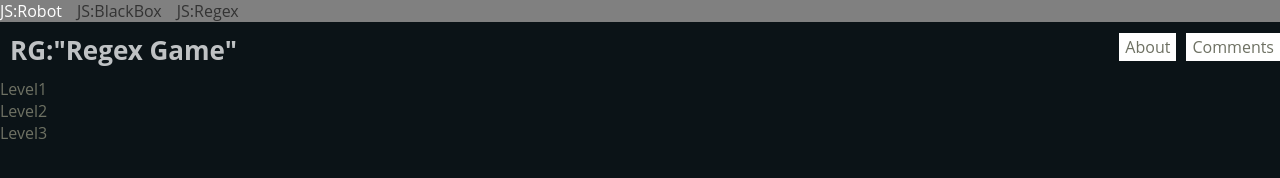
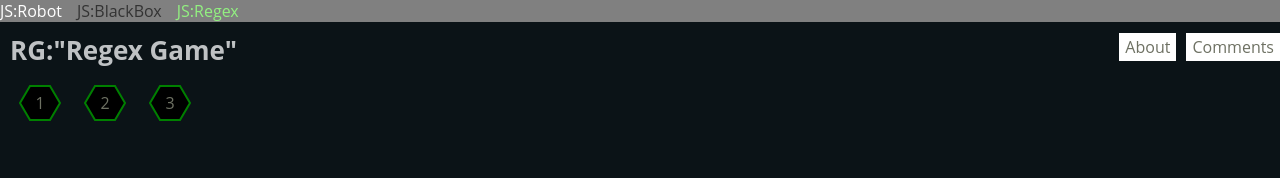
Before and after one commit to Ahineya/jsgame, a website: page app/index.html in a window 1280 px wide. Drawn offline with nearby package versions, Linux system fonts and the light colour scheme; some packages are replaced by stand-ins of ours; files that its build step writes are made by us from their sources.

Commit message:
mod: css & html, add canvas level selectors

```diff
--- a/app/index.html
+++ b/app/index.html
@@ -23,8 +23,8 @@
     <section id="wrapper" class="clearfix">
       <nav id="games-list" class="clearfix">
         <ul>
-          <li><a href="#" class="game-link">JS:Robot</a></li>
-          <li><a href="#" class="game-link">JS:BlackBox</a></li>
+          <li><a href="http://jsrobot.tk" class="game-link">JS:Robot</a></li>
+          <li><a href="http://jsblackbox.tk" class="game-link">JS:BlackBox</a></li>
           <li><a href="#" class="game-link selected">JS:Regex</a></li>
         </ul>
       </nav>
@@ -78,5 +78,56 @@
         <script src="scripts/controllers/golf.js"></script>
         <script src="scripts/services/levels.js"></script>
         <!-- endbuild -->
+
+<script>
+var CanvasBuild  = {
+    build : function(obj){
+        var corners = 6;
+        var cnv = obj.getContext('2d');
+        cnv.beginPath();
+        var oW = obj.width, oH = obj.height, radius = obj.width/2 - 5, y0 = obj.width/2, x0 = obj.width/2;
+        console.log(oW);
+        console.log(oH);
+        //Begin
+        cnv.moveTo(x0, y0);
+        var  da = 360/corners, a= 0, path = [];
+
+        for (i =0; i < corners; i++){
+            var temp_x = (x0+Math.round(radius*Math.cos(a*Math.PI/180)));
+            var temp_y = (y0-Math.round(radius*Math.sin(a*Math.PI/180)));
+            path.push([temp_x,temp_y])
+            //console.log(path);
+            if (i == 0) {
+                cnv.moveTo(path[i][0], path[i][1]);
+            } else {
+                cnv.lineTo(path[i][0], path[i][1]);
+            }
+            a = a + da;
+        }
+            cnv.lineTo(path[0][0], path[0][1]);
+          // complete custom shape
+          cnv.closePath();
+          cnv.lineWidth = 2;
+          cnv.strokeStyle = 'green';
+          cnv.fill();
+          cnv.stroke();
+        return true;
+    }
+}
+
+setTimeout(function(){
+  var canvas = document.getElementsByClassName('ll-canvas');
+  console.log(canvas);
+
+  for (k = 0, len = canvas.length; k<len; k++){
+      CanvasBuild.build(canvas[k]);
+  }
+
+}, 200);
+
+
+
+</script>
+
 </body>
 </html>
--- a/app/styles/main.css
+++ b/app/styles/main.css
@@ -18,6 +18,7 @@ a {color: #6E7163; text-decoration: none;}
         #games-list ul li:not(:last-child) {margin-right: 15px;}
           .game-link {text-decoration: none; color: #333;}
             .game-link:hover {color: #fff;}
+            .game-link.selected {color: #92F180;}
   header.page {}
     header.page h1 {float: left;font-size: 26px; padding: 10px; color:#BFC2C4;}
     header.page nav {float: right;}
@@ -26,6 +27,18 @@ a {color: #6E7163; text-decoration: none;}
           .header-navigation li:not(:last-child) {margin-right: 10px;}
           .header-navigation li a {line-height: 51px; padding: 3px 6px; background-color: #fff;}
             .header-navigation li a:hover {background-color: #CCC9C9;}
+
+  .levels-list {list-style: none;margin-left: 15px;}
+    .level-list-item {float: left;position: relative;}
+      .level-list-item:not(:last-child) {margin-right: 15px;}
+        .level-link {display: block; position: absolute; top: 0; left: 0; width: 50px; height: 50px;line-height: 50px; text-align: center;}
+
+
+    .ll-canvas { transition: all 0.5s linear; }
+      .level-list-item:hover > .ll-canvas { transform: rotate(180deg); }
+
+
+
   .level-window {position: absolute; top: 0; bottom: 0; margin: 70px 1% 0; width: 98%; background-color: #cacaca; z-index: 10; overflow: auto; }
     .level-wrapper {float: left;width:50%;position: relative;}
     .level-window-closer {display: block; position: absolute;top: 0; right: 0;width: 32px;height: 32px;line-height: 32px; text-align: center;cursor:pointer;background-color: #fff;}
--- a/app/views/main.html
+++ b/app/views/main.html
@@ -1,12 +1,12 @@
 <div>
-    <ul class="levels-list">
-    	<li ng-repeat="level in levelsData">
-            <a ng-click="loadLevel(level)" class="level-link">{{level.name}}</a>
+    <ul class="levels-list clearfix">
+    	<li ng-repeat="level in levelsData" class='level-list-item clearfix'>
+    		<canvas class='ll-canvas' width='50' height='50'></canvas>
+            <a ng-click="loadLevel(level)" class="level-link clearfix">{{$index+1}}</a>
         </li>
     </ul>
 	<section class="level-window clearfix"  ng-show="playing">
 		<span class="level-window-closer" ng-click="playing = false">x</span>
     	<div class="clearfix " ng-include="'/views/levels/' + selectedLevel.type + '.html'"></div>
     </section>
-
 </div>
```
